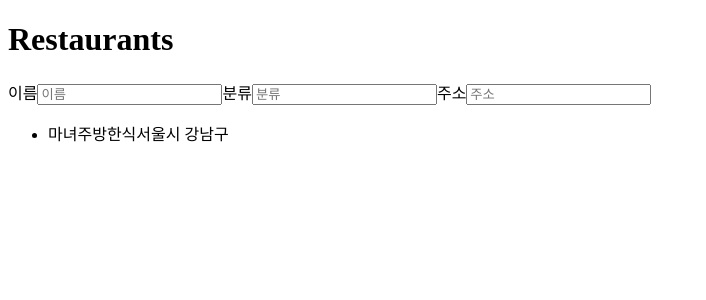
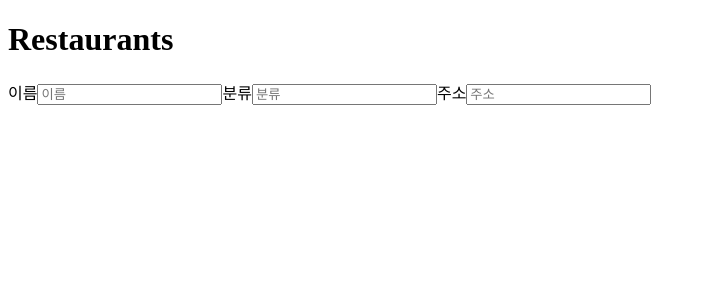
Before and after one commit to CodeSoom/react-week4-assignment-2, a React app: page / in a window 1280 px wide. Shown: the top 300 px of the page, without its empty margins (0-706 px from the left). Built offline with nearby package versions, Linux system fonts and the light colour scheme; the HTML template or start-up script is replaced by a standard one.

Commit message:
List컴포넌트를 작성하라

```diff
--- a/src/App.jsx
+++ b/src/App.jsx
@@ -1,15 +1,4 @@
 export default function App() {
-  const data = [
-    {
-      id: 1, name: '마녀주방', category: '한식', address: '서울시 강남구',
-    },
-    // {
-    //   id: 2, name: '시카고피자', category: '양식', address: '이태원동',
-    // },
-    // {
-    //   id: 2, name: '키와미', category: '일식', address: '분당구 정자동',
-    // },
-  ];
   return (
     <>
       <h1>
@@ -42,14 +31,6 @@ export default function App() {
         type="text"
         placeholder="주소"
       />
-
-      <ul>
-        <li>
-          {data[0].name}
-          {data[0].category}
-          {data[0].address}
-        </li>
-      </ul>
     </>
   );
 }
```
Also changed, not shown: src/List.jsx (added, +20 -0 lines).
